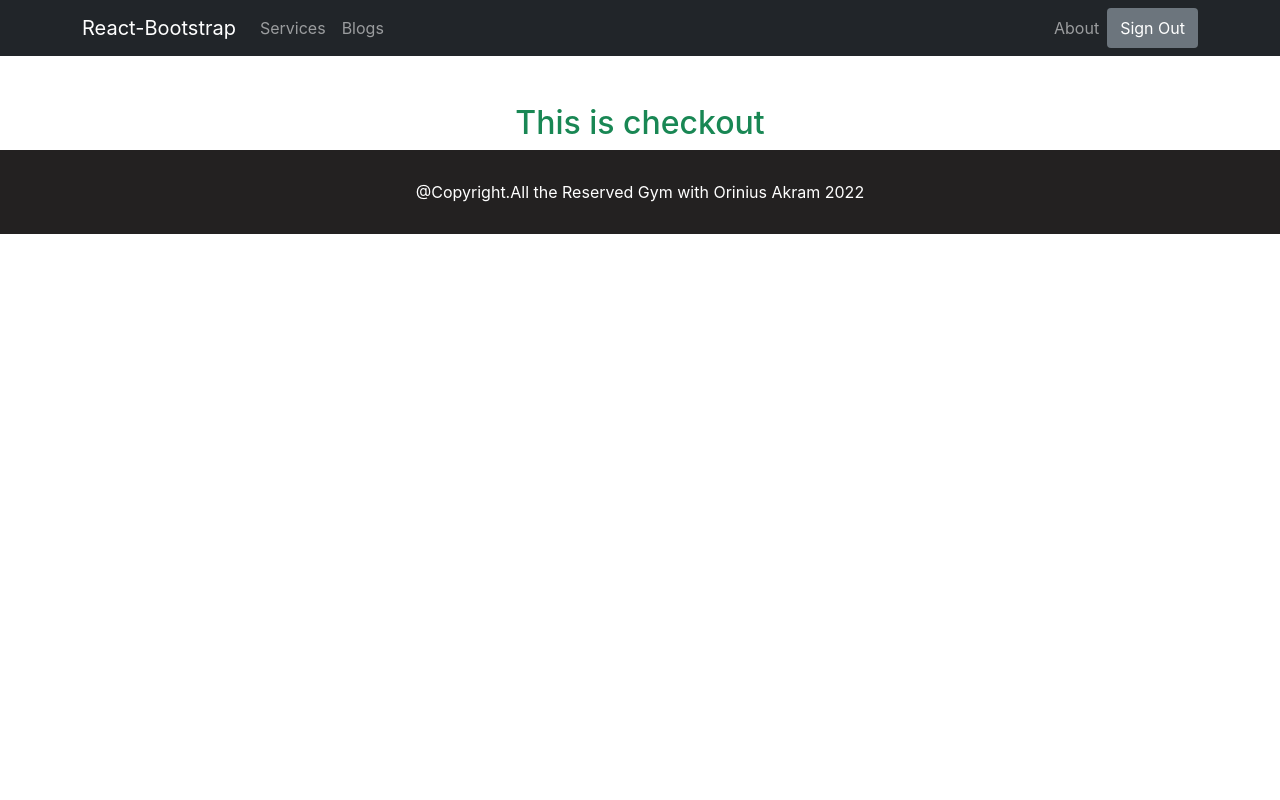
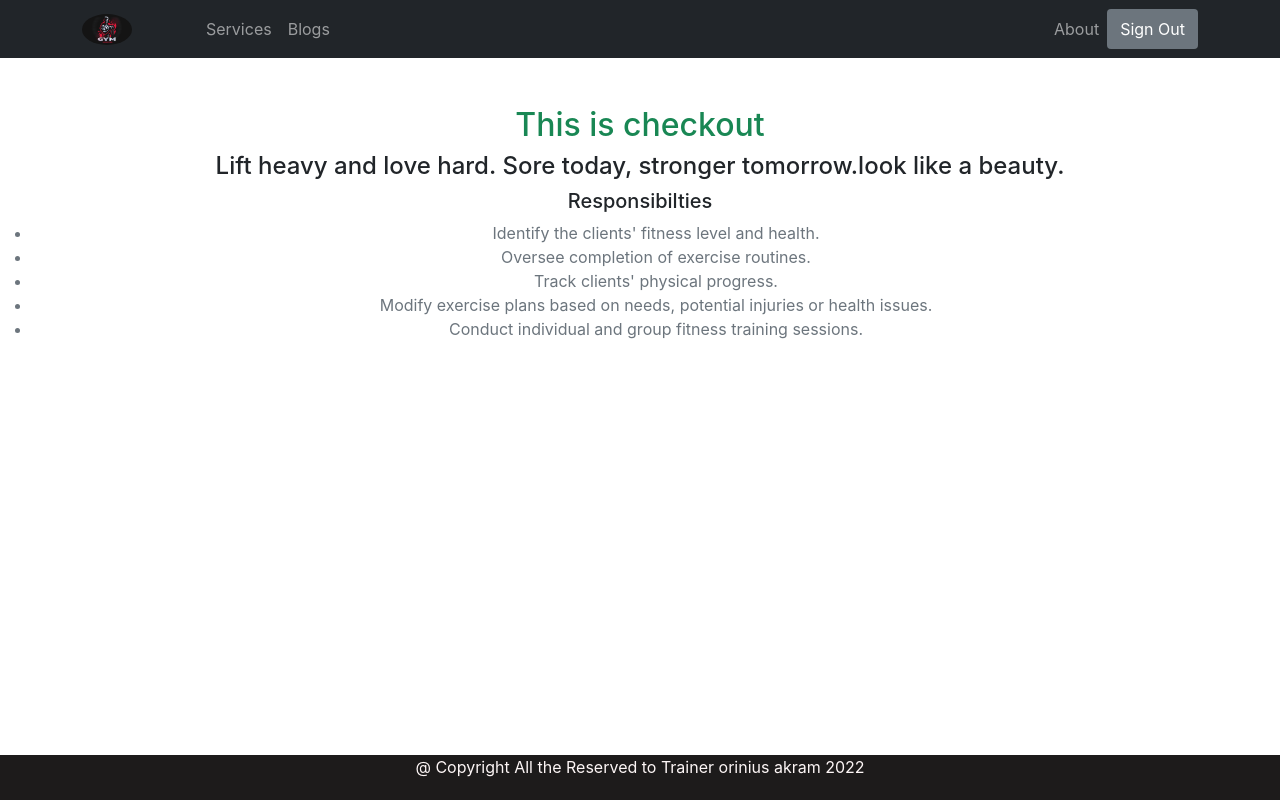
Before and after one commit to akramHoque/independent-service-provider, a React (Create React App) app: page /checkout in a window 1280 px wide. Built offline with nearby package versions, Linux system fonts and the light colour scheme; no server answers; sample sign-in values are in the browser's storage.

Commit message:
added footer

```diff
--- a/src/Pages/About/About.js
+++ b/src/Pages/About/About.js
@@ -9,7 +9,7 @@ const About = () => {
 
                         <p className='text-semibold text-center justify-content-center'>
 
-                        Hi there! I am Md.Akramul Hoque. Student of programming Hero, Batch-5.I want to be a web developer so I was enrolled this course. This course is teach me how can do hardwork. Without hardwork we cannot achieve anything.
+                        Hi there! I am Md.Akramul Hoque. Student of programming Hero, Batch-5. I want to be a web developer so I was enrolled this course. This course is teach me how can do hardwork. Without hardworking we cannot achieve anything.
                         I want to be a hard worker and build my skilled here approprietly.So, Next 5 or 6 month I will spend many more time here and do hard work. Also, I will practice javascript, react, html ,css, bootstrap, tailwind, and   complete this course fully to achieve my goal.
 
                         </p>
--- a/src/Pages/Blogs/Blogs.js
+++ b/src/Pages/Blogs/Blogs.js
@@ -4,7 +4,7 @@ const Blgos = () => {
           return (
                     <div>
                           <h2 className='text-center text-danger mt-5'>This is Blogs</h2>
-            <div className='px-5 mt-5'>
+            <div className='px-5 my-5'>
 
               <h3> 1.  Authentication vs Authorization   </h3>
 
@@ -38,7 +38,7 @@ const Blgos = () => {
 </p>
 
 
-<h3>3. Firebase Services other than Authentication</h3>
+<h3>3. Firebase Services other than Authentication:</h3>
 <p>
     <ul>
           <li>Cloud Functions</li>
--- a/src/Pages/Checkout/Checkout.js
+++ b/src/Pages/Checkout/Checkout.js
@@ -6,6 +6,17 @@ const Checkout = () => {
                 <div>
                         <h2 className='text-center text-success mt-5 '>This is checkout</h2>
 
+                        <h4 className='text-center'>Lift heavy and love hard. Sore today, stronger tomorrow.look like a beauty.</h4>
+                        <h5 className='text-center'>Responsibilties</h5>
+                        <ul className='text-secondary text-center'>
+                               <p>
+                               <li>Identify the clients' fitness level and health. </li>
+                                <li>  Oversee completion of exercise routines.</li>
+                                <li>Track clients' physical progress.</li>
+                                <li>Modify exercise plans based on needs, potential injuries or health issues.</li>
+                                <li>Conduct individual and group fitness training sessions.</li>
+                               </p>
+                        </ul>
                  </div>
         );
 };
--- a/src/Pages/Home/Service/Service.css
+++ b/src/Pages/Home/Service/Service.css
@@ -3,6 +3,7 @@
         border-radius: 10px;
         padding-bottom: 10px;
         text-align: center;
+
     }
 
   .service-btn{
--- a/src/Pages/Home/Service/Service.js
+++ b/src/Pages/Home/Service/Service.js
@@ -6,7 +6,7 @@ const Service = ({service}) => {
         const {id, name, img, shortDescription, price} = service ;
 
         return (
-        <div className='service my-3'>
+        <div className='service '>
             <img className='w-100' src={img} alt="" />
             <h4 className='text-secondary'>{name}</h4>
             <p>Price: <span>${price}</span></p>
--- a/src/Pages/Home/Services/Services.css
+++ b/src/Pages/Home/Services/Services.css
@@ -2,6 +2,7 @@
         display: grid;
         grid-template-columns: repeat(3, 1fr);
         grid-gap: 20px;
+        padding-bottom: 30px;
     }
 
     /* make services responsive */
--- a/src/Pages/Home/Services/Services.js
+++ b/src/Pages/Home/Services/Services.js
@@ -12,10 +12,10 @@ const Services = () => {
                 .then(data => setServices(data))
         } , [])
         return (
-        <div id="services"  className='container'>
+        <div id="services"  className='container '>
             <div className="row">
-            <h1 className=' text-center mb-5'> <span className='text-danger p-2 '>Services</span></h1>
-            <div className="services-container">
+            <h1 className=' text-center mb-3'> <span className='text-danger p-2 '>Services</span></h1>
+            <div className="services-container mb-5 ">
             {
                 services.map(service => <Service
                     key={service.id}
--- a/src/Pages/Login/Login/Login.js
+++ b/src/Pages/Login/Login/Login.js
@@ -64,7 +64,7 @@ const Login = () => {
 
         return (
 
-<div className='container w-50 mx-auto'>
+<div className='container w-50 mx-auto py-5'>
 <h2 className='text-success text-center mt-3'>Please Login</h2>
 <Form onSubmit={ hanldeSubmit}>
         <Form.Group className="mb-3" controlId="formBasicEmail">
--- a/src/Pages/Shared/Footer/Footer.css
+++ b/src/Pages/Shared/Footer/Footer.css
@@ -1,8 +1,12 @@
-.footer p{
+.footer {
+  position: fixed;
+  left: 0;
+  bottom: 0;
+  width: 100%;
+  background-color: rgb(29, 27, 27);
+  color: rgb(253, 246, 246);
+  text-align: center;
+ padding-bottom: 5px;
 
-  background-color: rgb(35, 33, 33);
-  padding: 30px;
-
-color: white;
 
 }
--- a/src/Pages/Shared/Footer/Footer.js
+++ b/src/Pages/Shared/Footer/Footer.js
@@ -5,11 +5,9 @@ const Footer = () => {
         const today = new Date() ;
         const year = today.getFullYear()
         return (
-                <footer >
-                      <div>
-                     <span className='footer'> <p className='text-center'> @Copyright.All the Reserved Gym with Orinius Akram {year} </p></span>
-                      </div>
-                </footer>
+                <div className="footer">
+                <p>@ Copyright All the Reserved to Trainer orinius akram {year}</p>
+                 </div>
         );
 };
 
--- /dev/null
+++ b/src/Pages/Shared/Header/Header.css
@@ -0,0 +1,4 @@
+.logo{
+          width: 50%;
+          border-radius: 50%;
+}
--- a/src/Pages/Shared/Header/Header.js
+++ b/src/Pages/Shared/Header/Header.js
@@ -5,6 +5,8 @@ import { Container, Nav, Navbar } from 'react-bootstrap';
 import { useAuthState } from 'react-firebase-hooks/auth';
 import { Link } from 'react-router-dom';
 import auth from '../../../firebase.init';
+import logo from '../../../images/nav-logo/logo.png' ;
+import './Header.css' ;
 
 
 const Header = () => {
@@ -18,7 +20,9 @@ const Header = () => {
                <>
                   <Navbar collapseOnSelect sticky='top' expand="lg" bg="dark" variant="dark">
                 <Container>
-                <Navbar.Brand as={Link} to="/">React-Bootstrap</Navbar.Brand>
+                <Navbar.Brand as={Link} to="/">
+                  <img src={logo} className = "logo" alt="" />
+                </Navbar.Brand>
                 <Navbar.Toggle aria-controls="responsive-navbar-nav" />
                 <Navbar.Collapse id="responsive-navbar-nav">
                   <Nav className="me-auto">
```
Also changed, not shown: src/images/nav-logo/logo.png (added), src/images/nav-logo/logo1.jpg (added).
